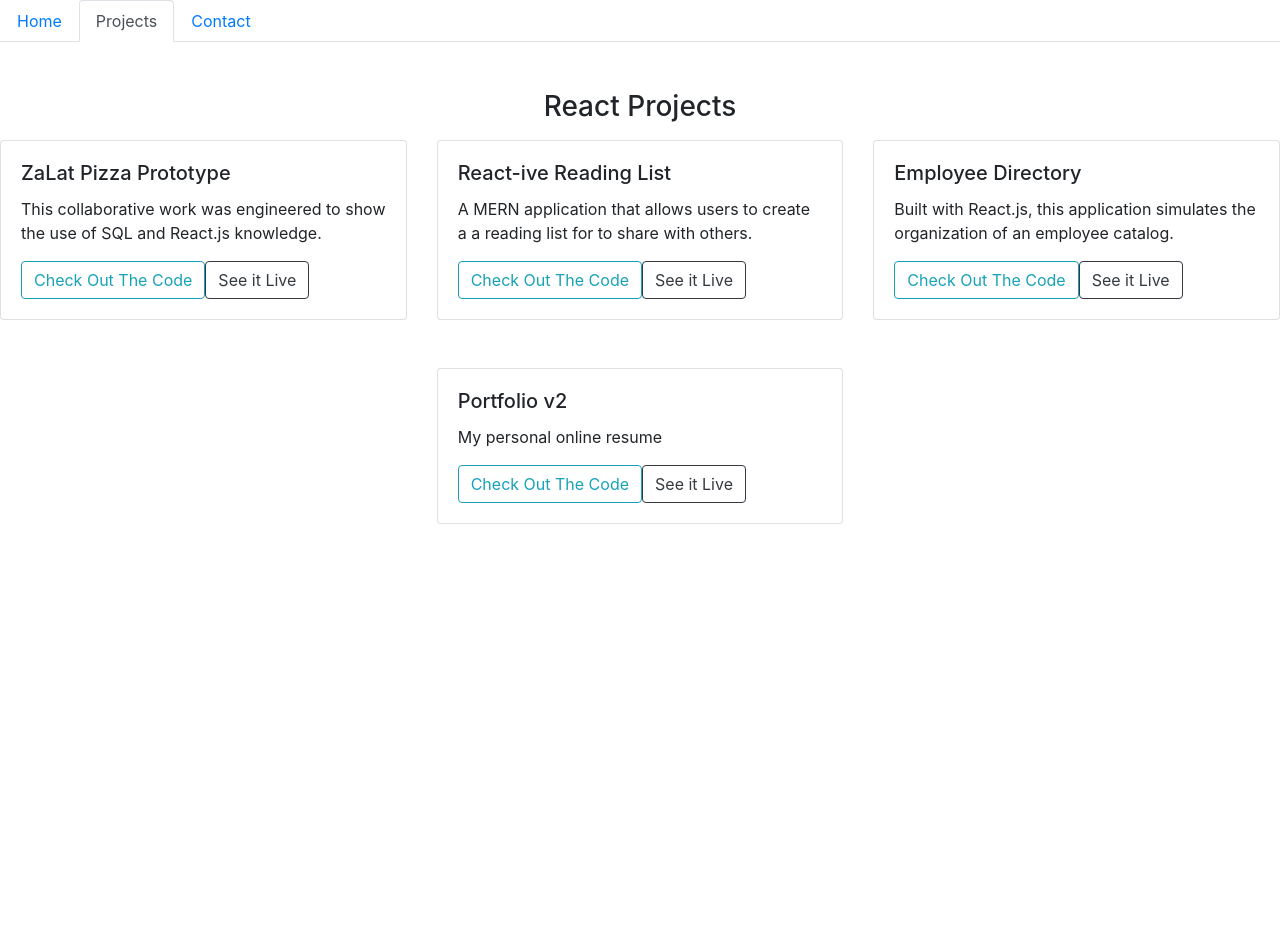
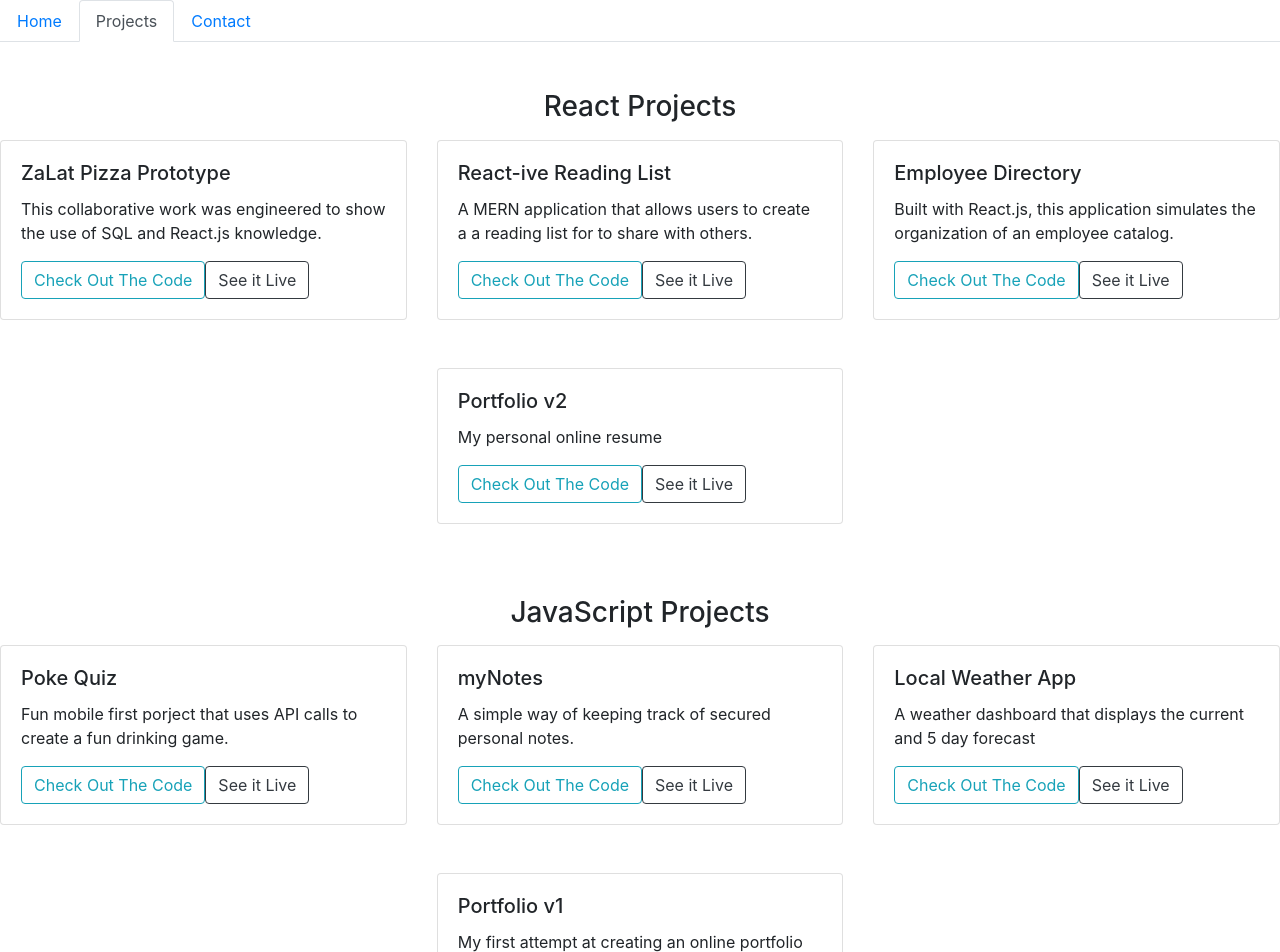
Before and after one commit to Swordspeare09/react_portfolio_site, a React (Create React App) app: page /Projects in a window 1280 px wide. Shown: the top 952 px of the page. Before the commit the page ends 800 px from the top, so only its background shows below. Built offline with nearby package versions, Linux system fonts and the light colour scheme.

Commit message:
Updated values for project arrays. Will improve later.

```diff
--- a/src/components/pages/Projects.js
+++ b/src/components/pages/Projects.js
@@ -34,31 +34,30 @@
 
 const projects2 = [
   {
-    name: "ZaLat Pizza Prototype",
+    name: "Poke Quiz",
     description:
-      "This collaborative work was engineered to show the use of SQL and React.js knowledge.",
-    github: "https://github.com/Swordspeare09/project3",
-    site: "https://pizza-app-p3.herokuapp.com/",
+      "Fun mobile first porject that uses API calls to create a fun drinking game.",
+    github: "https://github.com/Swordspeare09/PokeQuiz",
+    site: "https://swordspeare09.github.io/PokeQuiz/",
   },
   {
-    name: "React-ive Reading List",
-    description:
-      "A MERN application that allows users to create a a reading list for to share with others.",
-    github: "https://github.com/Swordspeare09/project3",
-    site: "https://pizza-app-p3.herokuapp.com/",
+    name: "myNotes",
+    description: "A simple way of keeping track of secured personal notes.",
+    github: "https://github.com/Swordspeare09/myNotesApp",
+    site: "https://polar-fortress-74365.herokuapp.com/",
   },
   {
-    name: "Employee Directory",
+    name: "Local Weather App",
     description:
-      "Built with React.js, this application simulates the organization of an employee catalog ",
-    github: "https://github.com/Swordspeare09/project3",
-    site: "https://pizza-app-p3.herokuapp.com/",
+      "A weather dashboard that displays the current and 5 day forecast",
+    github: "https://github.com/Swordspeare09/WeatherDashboardApp",
+    site: "https://swordspeare09.github.io/WeatherDashboardApp/",
   },
   {
-    name: "Portfolio v2",
-    description: "My personal online resume ",
-    github: "https://github.com/Swordspeare09/project3",
-    site: "https://pizza-app-p3.herokuapp.com/",
+    name: "Portfolio v1",
+    description: "My first attempt at creating an online portfolio site.",
+    github: "https://github.com/Swordspeare09/FirstPortfolio",
+    site: "https://swordspeare09.github.io/FirstPortfolio/",
   },
 ];
 
@@ -66,10 +65,12 @@
 function Projects() {
   const location = useLocation();
 
-  const [rProjects, setrProjects, jProjects, setjProjects] = useState([]);
+  const [rProjects, setrProjects] = useState([]);
+  const [jProjects, setjProjects] = useState([]);
 
   useEffect(() => {
-    setrProjects(projects1)
+    setrProjects(projects1);
+    setjProjects(projects2);
   })
 
   return (
@@ -79,7 +80,7 @@
       <div className="row justify-content-center">
         <h3 className="text-center mt-4 mb-3">React Projects</h3>
       </div>
-      <div className="row justify-content-around">
+      <div className="row justify-content-around" label="React">
         {rProjects
           ? rProjects.map((project) => (
               <ProjectCard
@@ -93,6 +94,24 @@
             ))
           : null}
       </div>
+
+      <div className="row justify-content-center">
+        <h3 className="text-center mt-4 mb-3">JavaScript Projects</h3>
+      </div>
+        <div className="row justify-content-around">
+          {jProjects
+            ? jProjects.map((project) => (
+                <ProjectCard
+                  key={project.name}
+                  image={project.image}
+                  name={project.name}
+                  description={project.description}
+                  github={project.github}
+                  site={project.site}
+                />
+              ))
+            : null}
+        </div>
     </div>
   );
 }
```
